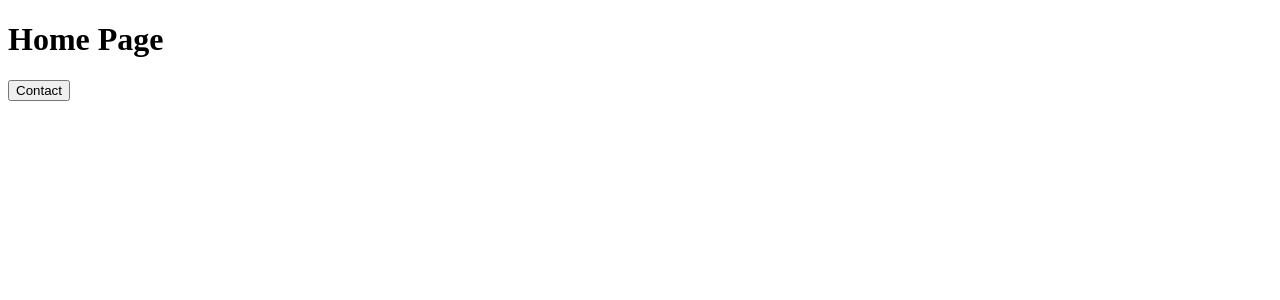
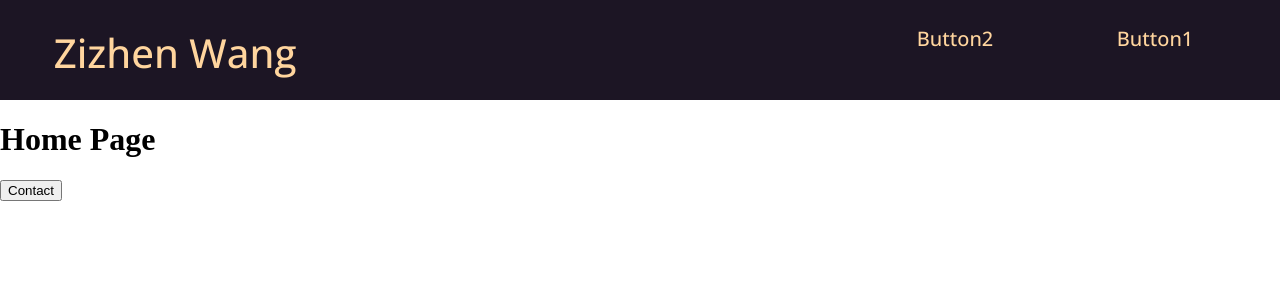
Before and after one commit to Wangzzh/ZizhenWang.net, a React (Create React App) app: page / in a window 1280 px wide. Shown: the top 300 px of the page. Built offline with nearby package versions, Linux system fonts and the light colour scheme.

Commit message:
test navigation bar

```diff
--- a/public/index.html
+++ b/public/index.html
@@ -9,9 +9,13 @@
       content="Zizhen Wang's personal website"
     />
     <title>Zizhen Wang's personal website</title>
+    <!-- Fonts -->
+    <!-- font-family: 'Open Sans', sans-serif; -->
+    <style>@import url('https://fonts.googleapis.com/css2?family=Open+Sans:wght@300;400;500&display=swap');</style>
   </head>
-  <body>
+  <body style="margin: 0px;">
     <noscript>You need to enable JavaScript to run this app.</noscript>
+    <NavHeader></NavHeader>
     <div id="root"></div>
     <!--
       This HTML file is a template.
--- a/src/App.js
+++ b/src/App.js
@@ -1,6 +1,6 @@
 import { BrowserRouter as Router, Routes, Route } from "react-router-dom";
-import Home from "./Home"
-import Contact from "./Contact";
+import Home from "./views/Home"
+import Contact from "./views/Contact";
 
 const App = () => {
   return (
--- /dev/null
+++ b/src/components/navigation/NavHeader.css
@@ -0,0 +1,36 @@
+.NavHeader {
+    margin: 0px;
+    padding: 25px;
+    height: 50px;
+    background-color: rgb(28, 21, 36);
+    color: rgb(255, 213, 158);
+    font-size: 30px;
+    font-weight: 300;
+    font-family: 'Open Sans', sans-serif;
+}
+
+.NavHeaderTitle {
+    height: 100%;
+    width: 300px;
+    float: left;
+    text-align: center;
+    align-items: center;
+    background-color: rgb(28, 21, 36);
+    color: rgb(255, 213, 158);
+    font-size: 40px;
+    font-weight: 500;
+    font-family: 'Open Sans', sans-serif;
+}
+
+.NavHeaderButton {
+    height: 100%;
+    width: 200px;
+    float: right;
+    text-align: center;
+    align-items: center;
+    background-color: rgb(28, 21, 36);
+    color: rgb(255, 213, 158);
+    font-size: 20px;
+    font-weight: 500;
+    font-family: 'Open Sans', sans-serif;
+}
--- /dev/null
+++ b/src/components/navigation/NavHeader.js
@@ -0,0 +1,18 @@
+import React from "react";
+import NavHeaderButton from "./NavHeaderButton";
+import NavHeaderTitle from "./NavHeaderTitle";
+import "./NavHeader.css"
+
+class NavHeader extends React.Component {
+    render() {
+        return (
+            <div className="NavHeader">
+                <NavHeaderTitle text="Zizhen Wang"/>
+                <NavHeaderButton text="Button1"/>
+                <NavHeaderButton text="Button2"/>
+            </div>
+        );
+    }
+}
+
+export default NavHeader;
--- /dev/null
+++ b/src/components/navigation/NavHeaderButton.js
@@ -0,0 +1,14 @@
+import React from "react";
+import "./NavHeader.css"
+
+class NavHeaderButton extends React.Component {
+    render() {
+        return (
+            <div className="NavHeaderButton">
+                <div>{this.props.text}</div>
+            </div>
+        );
+    }
+}
+
+export default NavHeaderButton;
--- /dev/null
+++ b/src/components/navigation/NavHeaderTitle.js
@@ -0,0 +1,14 @@
+import React from "react";
+import "./NavHeader.css"
+
+class NavHeaderTitle extends React.Component {
+    render() {
+        return (
+            <div className="NavHeaderTitle">
+                <div>{this.props.text}</div>
+            </div>
+        );
+    }
+}
+
+export default NavHeaderTitle;
--- a/src/Home.js
+++ b/src/views/Home.js
@@ -1,11 +1,14 @@
 import React from "react";
 import { useNavigate } from "react-router-dom";
+
+import NavHeader from "../components/navigation/NavHeader"
 
 const Home = (props) => {
   const navigate = useNavigate();
 
   return (
     <>
+      <NavHeader/>
       <h1>Home Page</h1>
       <button onClick={() => navigate("/contact")}>Contact</button>
     </>
```
Also changed, not shown: src/views/Contact.js (renamed from src/Contact.js).
